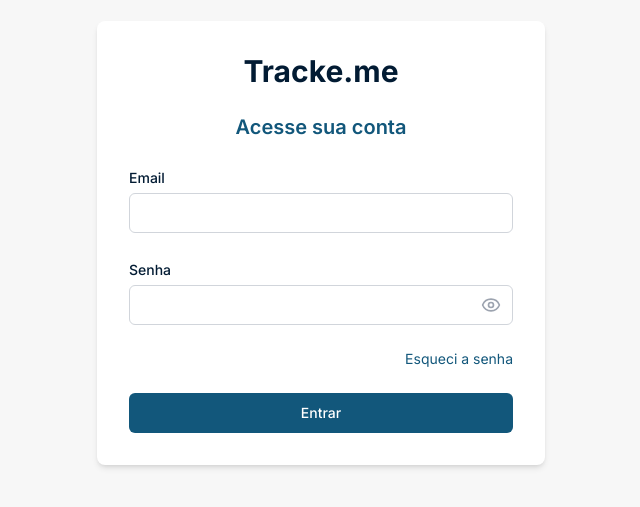
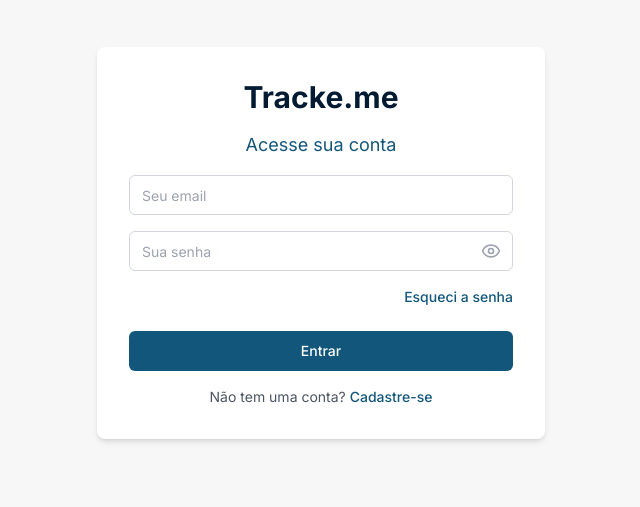
Before and after one commit to brenohp/tracke.me, a Next.js app: page /login in a window 1280 px wide. Shown: the part 157-664 px from the top of the page, without its empty margins (319-959 px from the left). Built offline with nearby package versions, Linux system fonts and the light colour scheme.

Commit message:
feat: adicionar campo de telefone ao modelo de negócio e atualizar rotas de registro e login

```diff
--- a/src/app/api/auth/register/route.ts
+++ b/src/app/api/auth/register/route.ts
@@ -1,5 +1,4 @@
 // src/app/api/auth/register/route.ts
-
 import { NextResponse } from 'next/server';
 import prisma from '@/lib/prisma';
 import bcrypt from 'bcryptjs';
@@ -7,11 +6,12 @@ import bcrypt from 'bcryptjs';
 export async function POST(request: Request) {
   try {
     const body = await request.json();
-    const { businessName, ownerName, email, password } = body;
+    // Adicionamos 'phone' à extração dos dados
+    const { businessName, ownerName, email, password, phone } = body;
 
     if (!businessName || !ownerName || !email || !password) {
       return NextResponse.json(
-        { message: 'Todos os campos são obrigatórios: nome do negócio, seu nome, email e senha.' },
+        { message: 'Nome do negócio, seu nome, email e senha são obrigatórios.' },
         { status: 400 }
       );
     }
@@ -33,6 +33,7 @@ export async function POST(request: Request) {
       const newBusiness = await tx.business.create({
         data: {
           name: businessName,
+          phone, // <-- CAMPO ADICIONADO AQUI
         },
       });
 
@@ -49,7 +50,6 @@ export async function POST(request: Request) {
       return newOwner;
     });
 
-    // Bloco Corrigido: Cria um objeto de retorno explícito sem a senha
     const userToReturn = {
         id: newUser.id,
         name: newUser.name,
--- a/src/app/login/page.tsx
+++ b/src/app/login/page.tsx
@@ -26,9 +26,7 @@ export default function LoginPage() {
     try {
       const response = await fetch('/api/auth/login', {
         method: 'POST',
-        headers: {
-          'Content-Type': 'application/json',
-        },
+        headers: { 'Content-Type': 'application/json' },
         body: JSON.stringify({ email, password }),
       });
 
@@ -48,22 +46,21 @@ export default function LoginPage() {
   };
 
   return (
-    <div className="flex items-center justify-center min-h-screen bg-brand-background">
-      <div className="w-full max-w-md p-8 space-y-6 bg-white rounded-lg shadow-md">
+    // Espaçamento vertical adicionado para consistência
+    <div className="flex items-center justify-center min-h-screen py-12 bg-brand-background">
+      {/* Espaçamento interno e entre elementos ajustado */}
+      <div className="w-full max-w-md p-8 space-y-4 bg-white rounded-lg shadow-md">
         <h1 className="text-3xl font-bold text-center text-brand-primary">
           Tracke.me
         </h1>
-        <h2 className="text-xl font-semibold text-center text-brand-accent">
+        {/* Tamanho da fonte do subtítulo ajustado */}
+        <h2 className="text-lg text-center text-brand-accent">
           Acesse sua conta
         </h2>
-        <form onSubmit={handleSubmit} className="space-y-6">
-          <div>
-            <label
-              htmlFor="email"
-              className="text-sm font-medium text-brand-primary"
-            >
-              Email
-            </label>
+        {/* Espaçamento do formulário ajustado */}
+        <form onSubmit={handleSubmit} className="space-y-4">
+
+          {/* Inputs agora usam placeholder, sem labels externas */}
           <Input
             id="email"
             type="email"
@@ -71,17 +68,10 @@ export default function LoginPage() {
             required
             value={email}
             onChange={(e) => setEmail(e.target.value)}
-              className="mt-1"
+            placeholder="Seu email"
           />
-          </div>
-          <div>
-            <label
-              htmlFor="password"
-              className="text-sm font-medium text-brand-primary"
-            >
-              Senha
-            </label>
-            <div className="relative mt-1">
+
+          <div className="relative">
             <Input
               id="password"
               type={showPassword ? 'text' : 'password'}
@@ -89,6 +79,7 @@ export default function LoginPage() {
               required
               value={password}
               onChange={(e) => setPassword(e.target.value)}
+              placeholder="Sua senha"
             />
             <button
               type="button"
@@ -98,16 +89,17 @@ export default function LoginPage() {
               {showPassword ? <EyeOff size={20} /> : <Eye size={20} />}
             </button>
           </div>
-          </div>
+
           <div className="flex items-center justify-end">
             <Link
               href="/forgot-password"
-              className="text-sm text-brand-accent hover:underline"
+              className="text-sm font-medium text-brand-accent hover:underline"
             >
               Esqueci a senha
             </Link>
           </div>
-          <div>
+
+          <div className="pt-2">
             <Button
               type="submit"
               disabled={isLoading}
@@ -116,6 +108,14 @@ export default function LoginPage() {
               {isLoading ? 'Entrando...' : 'Entrar'}
             </Button>
           </div>
+
+          {/* Link para a página de cadastro, para consistência */}
+          <div className="text-sm text-center">
+            <span className="text-gray-600">Não tem uma conta? </span>
+            <Link href="/register" className="font-medium text-brand-accent hover:underline">
+              Cadastre-se
+            </Link>
+          </div>
         </form>
       </div>
     </div>
--- /dev/null
+++ b/src/app/register/page.tsx
@@ -0,0 +1,124 @@
+// src/app/register/page.tsx
+
+"use client";
+
+import { useState } from 'react';
+import { useRouter } from 'next/navigation';
+import Link from 'next/link';
+import { toast } from 'react-hot-toast';
+import { Eye, EyeOff } from 'lucide-react';
+
+import { Button } from '@/components/ui/Button';
+import { Input } from '@/components/ui/Input';
+
+export default function RegisterPage() {
+  // Estados para todos os campos do formulário
+  const [businessName, setBusinessName] = useState('');
+  const [ownerName, setOwnerName] = useState('');
+  const [phone, setPhone] = useState('');
+  const [email, setEmail] = useState('');
+  const [password, setPassword] = useState('');
+  const [confirmPassword, setConfirmPassword] = useState('');
+  const [termsAccepted, setTermsAccepted] = useState(false);
+
+  // Estados para controle da UI
+  const [showPassword, setShowPassword] = useState(false);
+  const [showConfirmPassword, setShowConfirmPassword] = useState(false);
+  const [isLoading, setIsLoading] = useState(false);
+
+  const router = useRouter();
+
+  const handleSubmit = async (event: React.FormEvent<HTMLFormElement>) => {
+    event.preventDefault();
+
+    // Validação do lado do cliente para as senhas
+    if (password !== confirmPassword) {
+      toast.error('As senhas não coincidem.');
+      return;
+    }
+
+    setIsLoading(true);
+
+    try {
+      const response = await fetch('/api/auth/register', {
+        method: 'POST',
+        headers: { 'Content-Type': 'application/json' },
+        body: JSON.stringify({ businessName, ownerName, email, password, phone }),
+      });
+
+      const data = await response.json();
+
+      if (response.ok) {
+        toast.success('Negócio cadastrado com sucesso! Faça o login para começar.');
+        router.push('/login');
+      } else {
+        toast.error(data.message || 'Falha no cadastro.');
+      }
+    } catch {
+      toast.error('Ocorreu um erro ao conectar ao servidor.');
+    } finally {
+      setIsLoading(false);
+    }
+  };
+
+  return (
+    <div className="flex items-center justify-center min-h-screen py-12 bg-brand-background">
+      <div className="w-full max-w-md p-8 space-y-4 bg-white rounded-lg shadow-md">
+        <h1 className="text-3xl font-bold text-center text-brand-primary">Crie sua Conta</h1>
+        <h2 className="text-lg text-center text-brand-accent">
+          Comece a gerenciar seu negócio com o Tracke.me
+        </h2>
+        <form onSubmit={handleSubmit} className="space-y-4">
+
+          <Input id="businessName" type="text" required value={businessName} onChange={(e) => setBusinessName(e.target.value)} placeholder="Nome do seu Negócio" />
+
+          <Input id="ownerName" type="text" required value={ownerName} onChange={(e) => setOwnerName(e.target.value)} placeholder="Seu nome completo" />
+
+          <Input id="phone" type="tel" value={phone} onChange={(e) => setPhone(e.target.value)} placeholder="Telefone / WhatsApp (Opcional)" />
+
+          <Input id="email" type="email" autoComplete="email" required value={email} onChange={(e) => setEmail(e.target.value)} placeholder="Seu melhor email" />
+
+          <div className="relative">
+            <Input id="password" type={showPassword ? 'text' : 'password'} required value={password} onChange={(e) => setPassword(e.target.value)} placeholder="Crie uma senha" />
+            <button type="button" onClick={() => setShowPassword(!showPassword)} className="absolute inset-y-0 right-0 flex items-center pr-3 text-gray-400 hover:text-brand-accent">
+              {showPassword ? <EyeOff size={20} /> : <Eye size={20} />}
+            </button>
+          </div>
+
+          <div className="relative">
+            <Input id="confirmPassword" type={showConfirmPassword ? 'text' : 'password'} required value={confirmPassword} onChange={(e) => setConfirmPassword(e.target.value)} placeholder="Confirme sua senha" />
+            <button type="button" onClick={() => setShowConfirmPassword(!showConfirmPassword)} className="absolute inset-y-0 right-0 flex items-center pr-3 text-gray-400 hover:text-brand-accent">
+              {showConfirmPassword ? <EyeOff size={20} /> : <Eye size={20} />}
+            </button>
+          </div>
+
+          <div className="flex items-center space-x-2 pt-2">
+            <input
+              type="checkbox"
+              id="terms"
+              checked={termsAccepted}
+              onChange={(e) => setTermsAccepted(e.target.checked)}
+              className="w-4 h-4 rounded text-brand-accent focus:ring-brand-accent-light border-gray-300"
+            />
+            <label htmlFor="terms" className="text-sm text-gray-600 select-none">
+              Eu li e concordo com os <a href="/terms" target="_blank" className="font-medium text-brand-accent hover:underline">Termos de Uso</a>.
+            </label>
+          </div>
+
+          <div className="pt-2">
+            <Button type="submit" disabled={isLoading || !termsAccepted} className="w-full">
+              {isLoading ? 'Cadastrando...' : 'Criar minha conta'}
+            </Button>
+          </div>
+
+          <div className="text-sm text-center">
+            <span className="text-gray-600">Já tem uma conta? </span>
+            <Link href="/login" className="font-medium text-brand-accent hover:underline">
+              Faça login
+            </Link>
+          </div>
+        </form>
+      </div>
+    </div>
+  );
+}
```
Also changed, not shown: 2 other files (tests, documents, lock files or other folders). Lines whose indentation alone changed are shown as unchanged.
